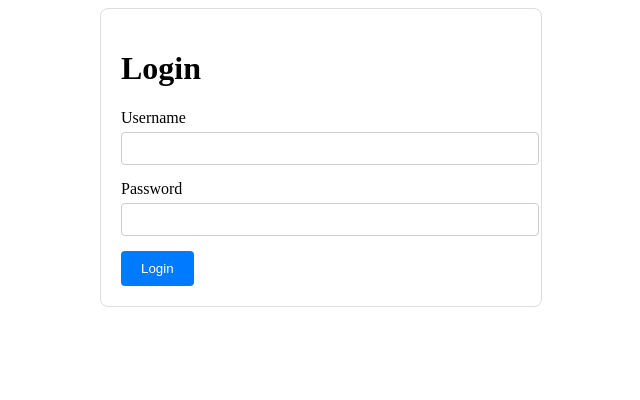
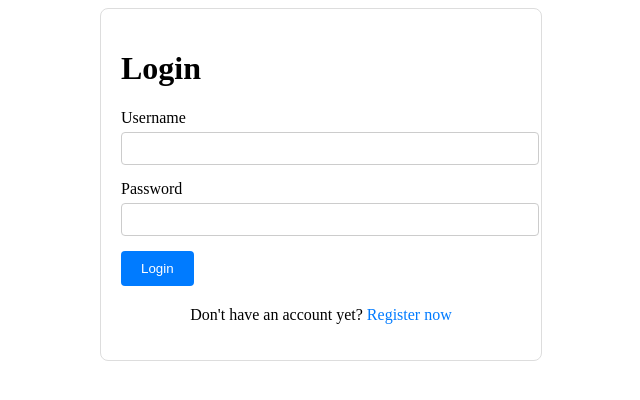
Before and after one commit to sumon-cns/project-management-system-frontend, a Vue app: page /login in a window 1280 px wide. Shown: the top 400 px of the page, without its empty margins (319-959 px from the left). Built offline with nearby package versions, Linux system fonts and the light colour scheme.

Commit message:
login & registration button added

```diff
--- a/src/components/Login.vue
+++ b/src/components/Login.vue
@@ -13,6 +13,10 @@
       <button type="submit">Login</button>
       <p v-if="errorMessage" class="error">{{ errorMessage }}</p>
     </form>
+    <p class="register-prompt">
+      Don't have an account yet?
+      <router-link to="/register">Register now</router-link>
+    </p>
   </div>
 </template>
 
@@ -93,4 +97,18 @@ button:hover {
   color: red;
   margin-top: 10px;
 }
+
+.register-prompt {
+  margin-top: 20px;
+  text-align: center;
+}
+
+.register-prompt a {
+  color: #007bff;
+  text-decoration: none;
+}
+
+.register-prompt a:hover {
+  text-decoration: underline;
+}
 </style>
--- a/src/components/Register.vue
+++ b/src/components/Register.vue
@@ -21,6 +21,10 @@
       <button type="submit">Register</button>
       <p v-if="errorMessage" class="error">{{ errorMessage }}</p>
     </form>
+    <p class="login-prompt">
+      Already have an account?
+      <router-link to="/login">Login</router-link>
+    </p>
   </div>
 </template>
 
@@ -43,7 +47,7 @@ const errorMessage = ref('');
 const handleSubmit = async () => {
   try {
     const response = await axios.post('http://localhost:8080/api/v1/register', form.value);
-    router.push('/login');
+    await router.push('/login');
   } catch (error) {
     console.error('Registration error:', error);
     if (error.response.data) {
@@ -97,4 +101,18 @@ button:hover {
   color: red;
   margin-top: 10px;
 }
+
+.login-prompt {
+  margin-top: 20px;
+  text-align: center;
+}
+
+.login-prompt a {
+  color: #007bff;
+  text-decoration: none;
+}
+
+.login-prompt a:hover {
+  text-decoration: underline;
+}
 </style>
```
